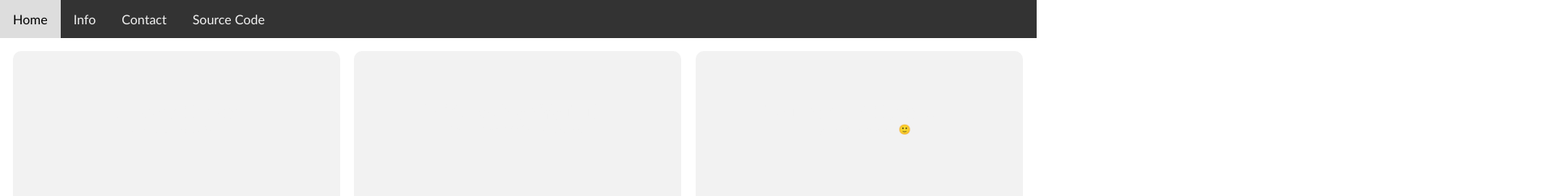
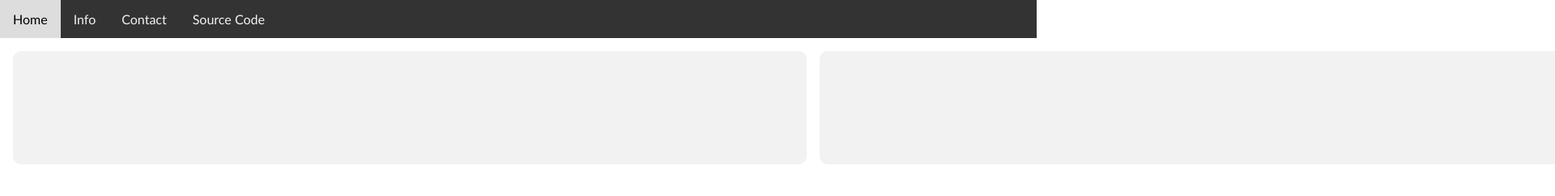
Before and after one commit to mbsmash/cape-smash, an Angular app: page /community in a window 1280 px wide. Shown: the top 242 px of the page at 81% size, 1920 px wide, since content can reach past the window. Built offline with nearby package versions, Linux system fonts and the light colour scheme; no server answers.

Commit message:
release 0.1 prep

```diff
--- a/src/app/community/community.component.css
+++ b/src/app/community/community.component.css
@@ -1,3 +1,13 @@
+@media screen and (max-width: 768px) {
+  .page-container {
+    display: flex;
+    flex-direction: column;
+    align-items: center;
+    gap: 8px;
+    margin-top: 16px;
+  }
+}
+
 @media screen and (min-width: 768px) {
   .page-container {
     margin: 16px;
--- a/src/app/community/community.component.html
+++ b/src/app/community/community.component.html
@@ -7,7 +7,7 @@
         [url]="'https://www.youtube.com/@MBsmash'">
     </app-menu-card>
 
-    <app-menu-card [headerText]="'Tournament Schedule'" [infoText]="'Hey! I don\'t work yet 🙂'"
+    <app-menu-card [headerText]="'Tournament Schedule'" [infoText]="'Coming soon!'"
         [url]="'https://youtu.be/Xb8tZUVk4T4?si=1rVsFT2Eh8Lm_3kK'">
     </app-menu-card>
 </div>
--- a/src/app/home/home.component.html
+++ b/src/app/home/home.component.html
@@ -3,8 +3,9 @@
     <app-menu-card [headerText]="'Stage List and Bans'" [infoText]="'Gateway Smash Rules'" [url]="'stage-list-bans'">
     </app-menu-card>
   </div>
+  <!-- TODO: change this back to a clickable card when Power Rankings component is complete.-->
   <div class="menu-card">
-    <app-menu-card [headerText]="'Power Rankings'" [infoText]="'Last updated: ?????'" [url]="'power-rankings'">
+    <app-menu-card [headerText]="'Power Rankings'" [infoText]="'Coming Soon!'">
     </app-menu-card>
   </div>
   <div class="menu-card">
--- a/src/app/menu-card/menu-card.component.css
+++ b/src/app/menu-card/menu-card.component.css
@@ -1,16 +1,3 @@
-.mat-card {
-  background-color: #f2f2f2;
-  padding: 10px;
-  text-align: center;
-  border-radius: 10px; /* Slightly increase the border-radius for rounded corners */
-  width: 75vw;
-  height: 15vh;
-  position: relative; /* Add relative positioning for pseudo-elements */
-  background-size: cover;
-  background-position: center;
-  color:#f2f2f2
-}
-
 @media screen and (min-width: 768px) {
   .mat-card {
     background-color: #f2f2f2;
@@ -25,6 +12,19 @@
     color:#f2f2f2
   }
 }
+.mat-card {
+  background-color: #f2f2f2;
+  padding: 10px;
+  text-align: center;
+  border-radius: 10px; /* Slightly increase the border-radius for rounded corners */
+  width: 75vw;
+  height: 15vh;
+  position: relative; /* Add relative positioning for pseudo-elements */
+  background-size: cover;
+  background-position: center;
+  color:#f2f2f2
+}
+
 
 .menu-card__header {
   margin-top: 50px !important;
--- a/src/app/stage-card/stage-card.component.css
+++ b/src/app/stage-card/stage-card.component.css
@@ -1,5 +1,25 @@
+.mat-card {
+  background-color: #f2f2f2;
+  padding: 10px;
+  text-align: center;
+  border-radius: 10px; /* Slightly increase the border-radius for rounded corners */
+  width: 75vw;
+  height: 15vh;
+  position: relative; /* Add relative positioning for pseudo-elements */
+  background-size: cover;
+  background-position: center;
+  color:#f2f2f2
+}
+
+.mat-card-title{
+  margin: auto;
+  font-size: 1em;
+  font-weight: bold;
+  color: #fff;
+  background-color: #000;
+}
+
 @media screen and (min-width: 768px) {
-
   .mat-card {
     background-color: #f2f2f2;
     padding: 10px;
@@ -14,15 +34,15 @@
       height: 90%;
     }
   }
+  .mat-card-title{
+    font-size: 1em;
+    font-weight: bold;
+    color: #fff;
+    background-color: #000;
+  }
 }
 
-.mat-card-title{
-  margin-top: 50% !important;
-  font-size: 1em;
-  font-weight: bold;
-  color: #fff;
-  background-color: #000;
-}
+
 
 .banned {
   filter: grayscale(100%);
```
Also changed, not shown: src/app/home/home.component.css (line endings or trailing spaces).
